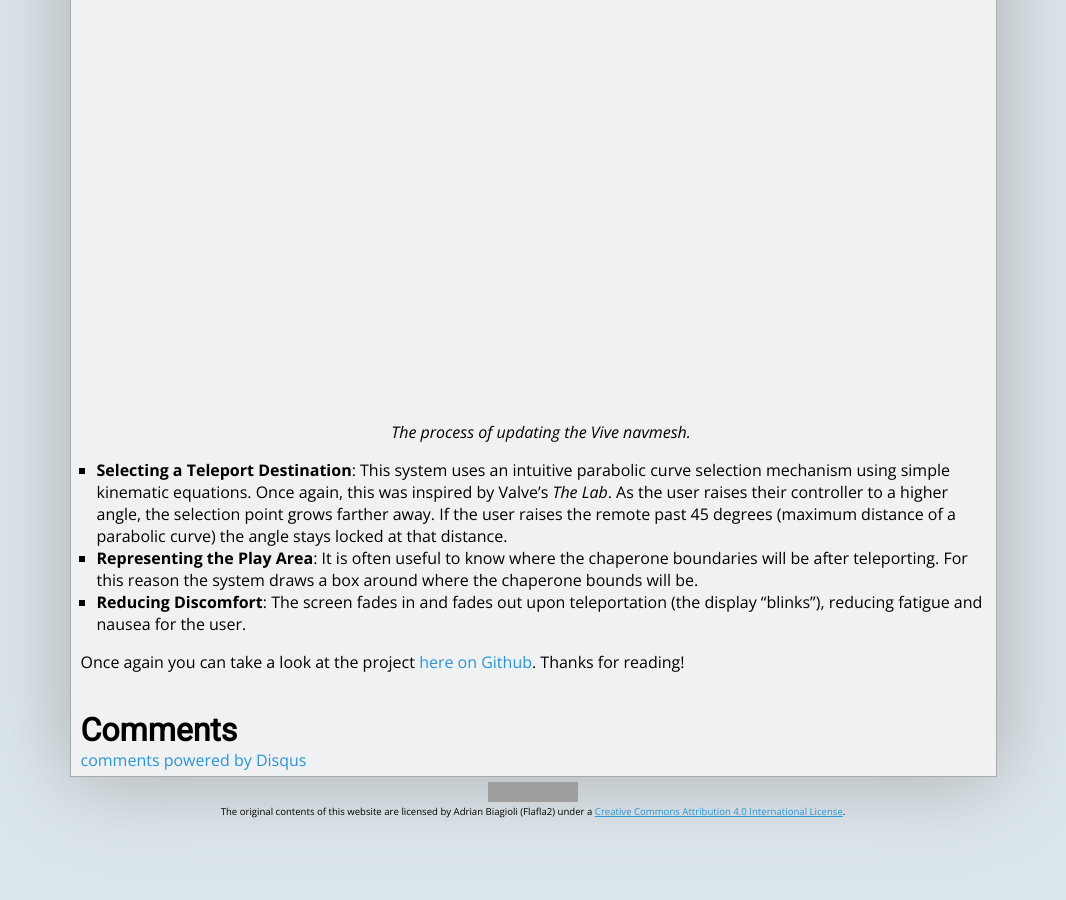
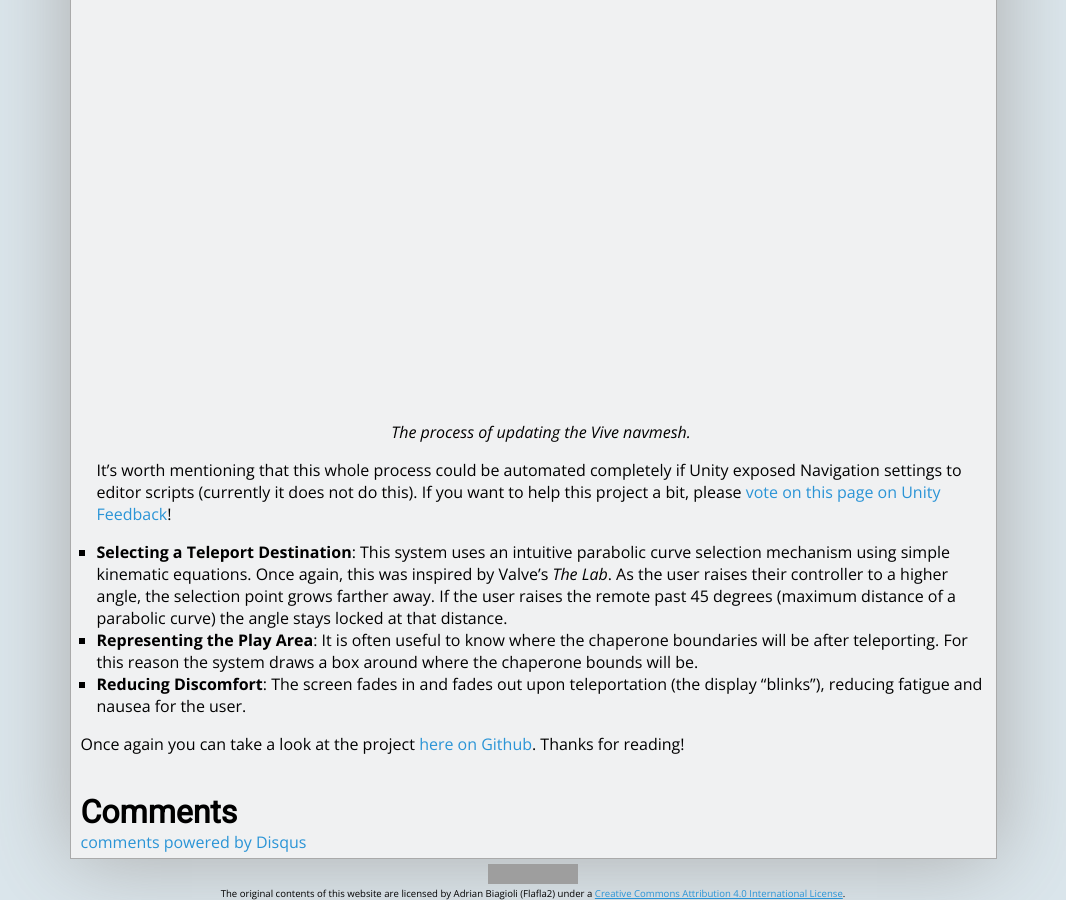
Before and after one commit to Flafla2/flafla2.github.io, a Jekyll site: the page built from _posts/2016-5-17-viveteleport.md, in a window 1280 px wide and 900 px high, scrolled down 1055 px. Shown: the whole window, without its empty margins (107-1173 px from the left). Built offline with Jekyll 4.4.1, drawn with Linux system fonts in a browser that asks for light colours; nearby versions of some CDN libraries; comment, search, counter and statistics services are not loaded; before the commit the page ends 1873 px from its top, so only the background shows below that; grey boxes are pictures that could not be loaded.

Commit message:
Add another short note to Vive Teleporter article

```diff
--- a/_posts/2016-5-17-viveteleport.md
+++ b/_posts/2016-5-17-viveteleport.md
@@ -35,7 +35,6 @@ This system solves a number of problems:
   * Add a "Vive Nav Mesh" component anywhere in your scene, and click the "Update Navmesh Data" button in the inspector
   * Change your Navigation settings back to their original values and rebake (to be used for other things like AI, etc.)
 
-
   You can of course update the Vive Nav Mesh component with new NavMesh bakes whenever you update the scene.  The above
   process is illustrated below:
 
@@ -48,6 +47,10 @@ This system solves a number of problems:
       <i>The process of updating the Vive navmesh.</i>
   </p>
 
+  It's worth mentioning that this whole process could be automated completely if Unity exposed Navigation settings
+  to editor scripts (currently it does not do this).  If you want to help this project a bit, please [vote on this page
+  on Unity Feedback](https://feedback.unity3d.com/suggestions/expose-navigation-settings-to-editor-scripts)!
+
 * **Selecting a Teleport Destination**: This system uses an intuitive parabolic curve selection mechanism using simple
   kinematic equations.  Once again, this was inspired by Valve's *The Lab*.  As the user raises their controller to a higher
   angle, the selection point grows farther away.  If the user raises the remote past 45 degrees (maximum distance of a parabolic
```
